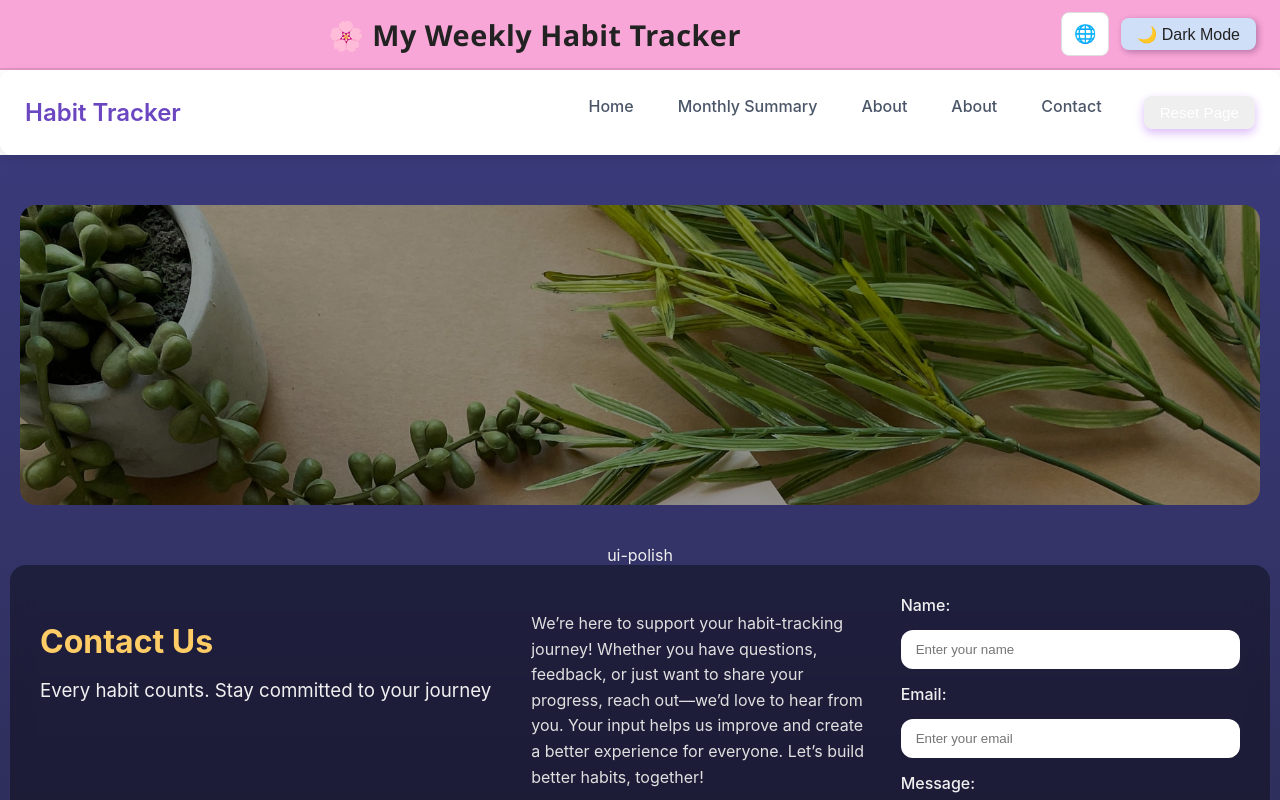
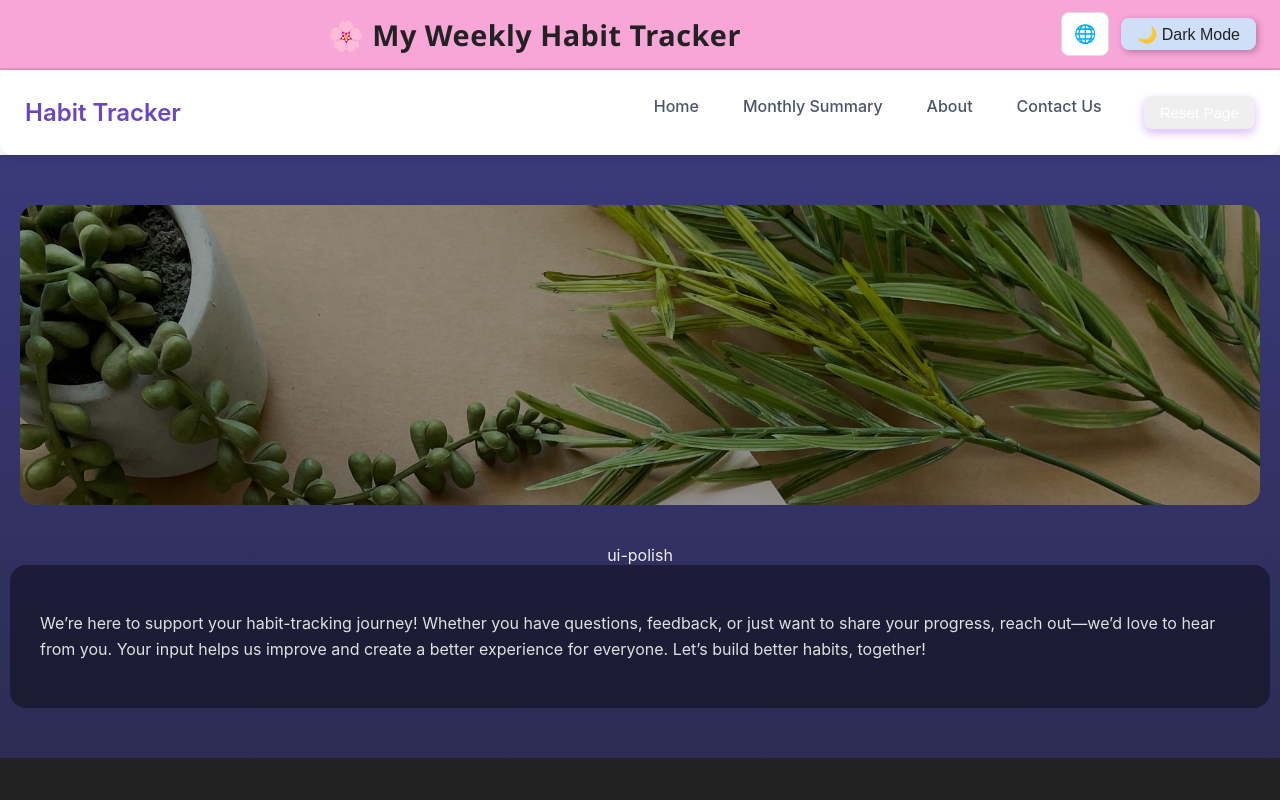
Before and after one commit to shwetap3000/my-habit-tracker, a React (Create React App) app: page /Footer in a window 1280 px wide. Shown: the top 800 px of the page. Built offline with nearby package versions, Linux system fonts and the light colour scheme.

Commit message:
ADDED CONTACCT PAGE AND FEEDBACK FORM

```diff
--- a/src/App.js
+++ b/src/App.js
@@ -10,6 +10,7 @@ import Footer from "./components/Footer";
 import About from "./components/About";
 import Foot from "./components/Foot";
 import TrackerCard from "./components/TrackerCard";
+import Contact from "./components/Contact";
 
 import "./App.css";
 
@@ -161,6 +162,7 @@ function App() {
               }
             />
             <Route path="/About" element={<About />} />
+            <Route path="/contact" element={<Contact />} />
           </Routes>
         </main>
 
--- a/src/components/Footer.js
+++ b/src/components/Footer.js
@@ -13,11 +13,11 @@ export default function Footer() {
  ui-polish
             {/* Contact Section */}
             <div className="contact">
-
+{/*
                 <div className="headings">
                     <h2>Contact Us</h2>
                     <h3>Every habit counts. Stay committed to your journey</h3>
-                </div>
+                </div> */}
 
                 <div className="connection">
                     {/* Left Text */}
@@ -28,7 +28,7 @@ export default function Footer() {
                     </div>
 
                     {/* Right Form */}
-                    <div className="right">
+                    {/* <div className="right">
                         <form className="contact-form">
                             <label htmlFor="name">Name:</label>
                             <input id="name" type="text" placeholder="Enter your name" />
@@ -41,7 +41,7 @@ export default function Footer() {
 
                             <button type="submit">Contact</button>
                         </form>
-                    </div>
+                    </div> */}
                 </div>
             </div>
         </div>
--- a/src/components/Navbar.js
+++ b/src/components/Navbar.js
@@ -2,6 +2,7 @@ import React from "react";
 import { Link } from "react-router-dom";
 import "./Navbar.css";
 import About from "./About";
+import Contact from "./Contact";
 
 const handleReset = () => {
   if (window.confirm("Are you sure you want to reset everything?")) {
@@ -17,11 +18,11 @@ const Navbar = () => {
         <li><Link to="/">Home</Link></li>
 
         <li><Link to="/summary">Monthly Summary</Link></li>
-        <li><Link to="/about">About</Link></li>
+
 
           <li><Link to="/About">About</Link></li>
 
-        <li><Link to="/add-habit">Contact</Link></li>
+        <li><Link to="/contact">Contact Us</Link></li>
         <li><button onClick={handleReset} style={{ marginLeft: "10px" }} className="reset-btn">
   Reset Page
 </button>
```
